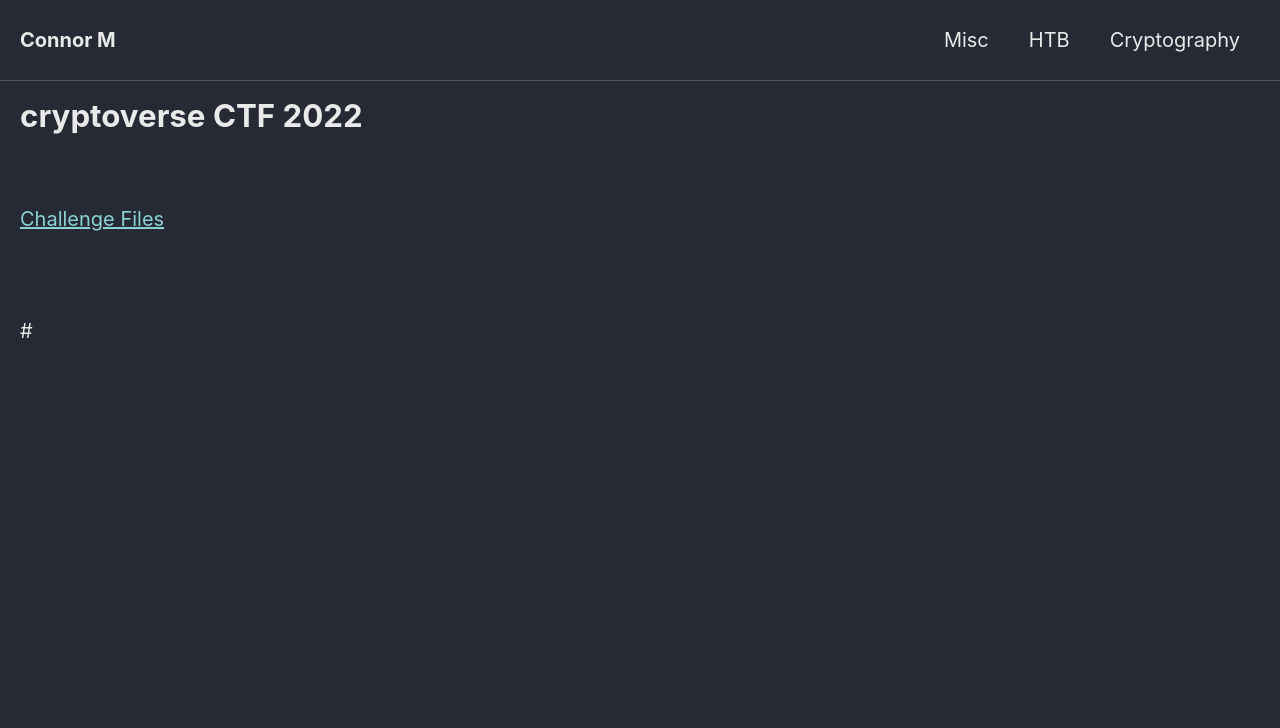
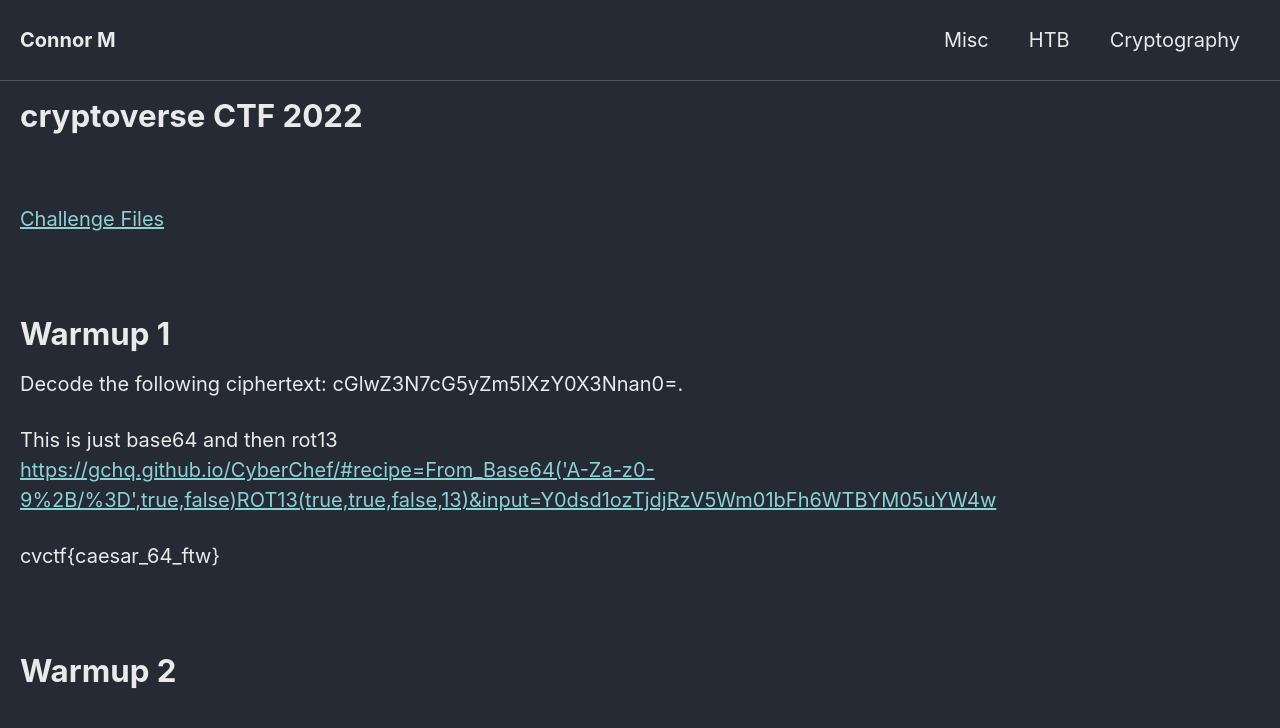
Before and after one commit to Connor-McCartney/Connor-McCartney.github.io, a Jekyll site: the page built from _pages/cryptography/other/cryptoverse-CTF-2022.md, in a window 1280 px wide. Shown: the top 728 px of the page. Built offline with Jekyll 4.4.1, drawn with Linux system fonts in a browser that asks for light colours; cached includes are drawn as plain includes.

Commit message:
Update cryptoverse-CTF-2022.md

```diff
--- a/_pages/cryptography/other/cryptoverse-CTF-2022.md
+++ b/_pages/cryptography/other/cryptoverse-CTF-2022.md
@@ -9,4 +9,15 @@ title: cryptoverse CTF 2022
 
 <br>
 
-#
+# Warmup 1
+
+Decode the following ciphertext: cGlwZ3N7cG5yZm5lXzY0X3Nnan0=.
+
+This is just base64 and then rot13 <br>
+<https://gchq.github.io/CyberChef/#recipe=From_Base64('A-Za-z0-9%2B/%3D',true,false)ROT13(true,true,false,13)&input=Y0dsd1ozTjdjRzV5Wm01bFh6WTBYM05uYW4w>
+
+cvctf{caesar_64_ftw}
+
+<br>
+
+# Warmup 2
```
